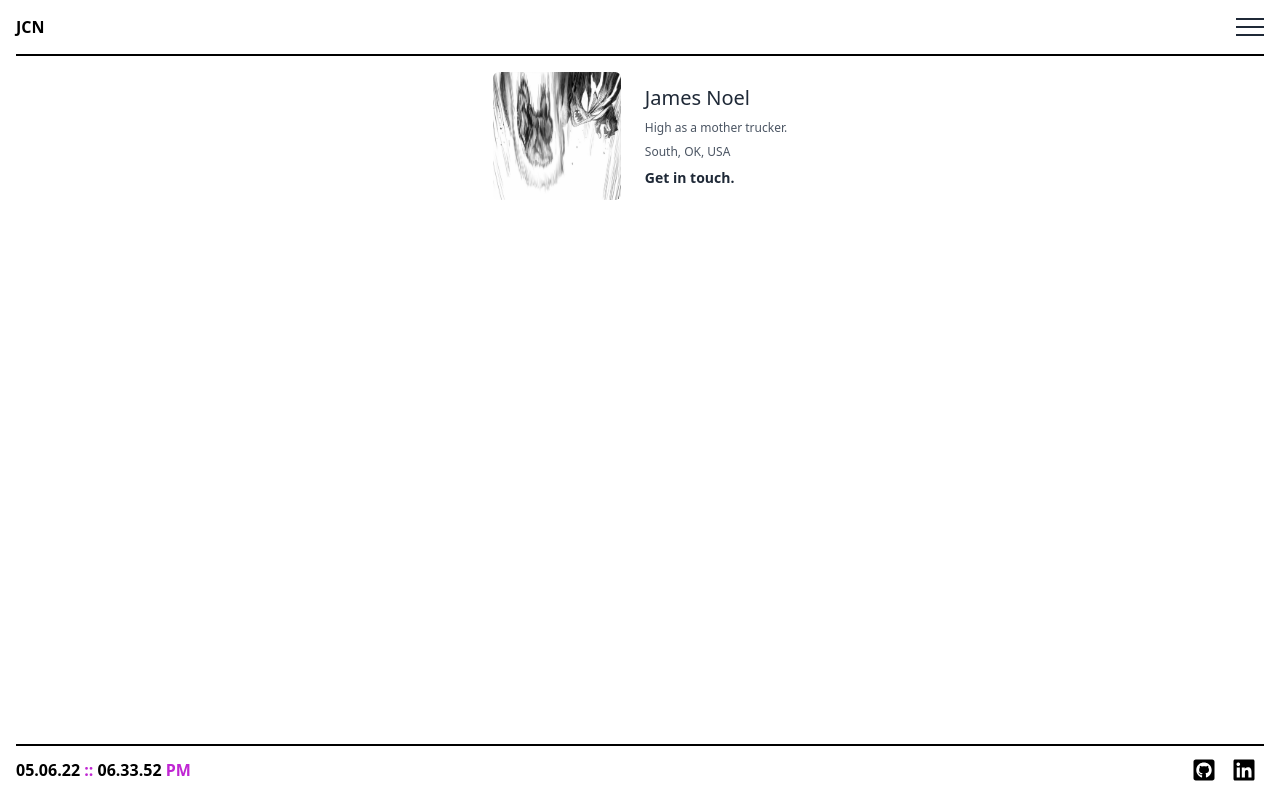
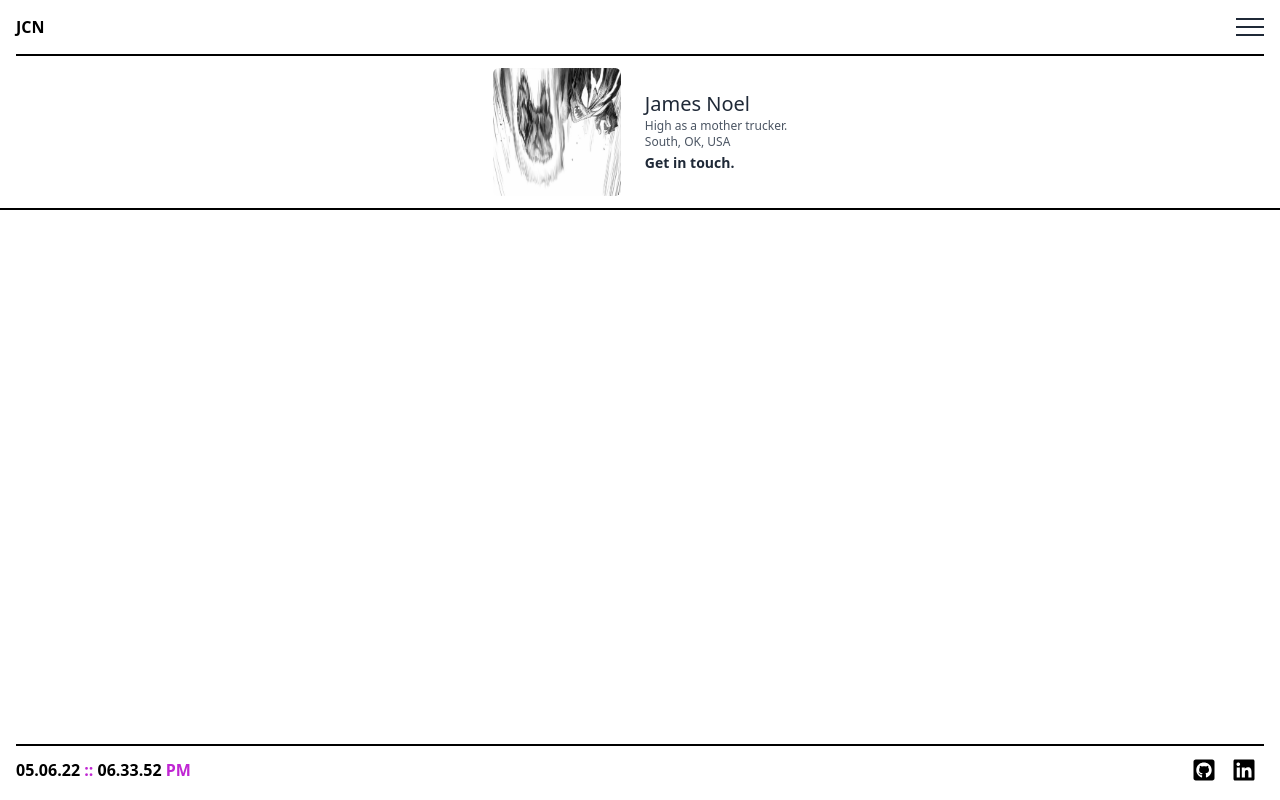
Before and after one commit to jc-noel/site-templates, a website: page src/Home.html in a window 1280 px wide. Drawn offline with Linux system fonts and the light colour scheme.

Commit message:
cleaning up profile card

```diff
--- a/src/Home.html
+++ b/src/Home.html
@@ -10,7 +10,7 @@
 
     <body class="flex h-screen flex-col items-center overflow-hidden" onload="startClock()">
         <!-- This goes on every page (site-header) -->
-        <header class="h-14 w-full flex flex-col">
+        <header class="w-full flex flex-col">
             <!-- Site Navigation -->
             <nav class="relative flex items-center justify-between border-b-2 border-black py-3 mx-4">
                 <div id="logo" class="font-bold">
@@ -40,22 +40,23 @@
             <!-- Site Navigation END -->
 
             <!-- Profile Card: This only shows on homepage -->
-            <section class="flex flex-row items-center gap-6 self-center justify-center mt-4">
-                <img src="assets/img/profile-placeholder.jpg" class="h-32 w-32 rounded-md">
-                <div class="flex h-28 w-1/2 flex-col justify-between py-1">
-                    <p class="text-xl font-medium text-gray-800">James Noel</p>
-                    <p class="text-xs font-normal text-gray-600">High as a mother trucker.</p>
-                    <p class="text-xs font-normal text-gray-600">South, OK, USA</p>
-                    <a href="#" class="text-sm font-bold text-gray-800">Get in touch.</a>
+            <section class="border-b-2 border-black">
+                <div class="mx-4 flex flex-row items-center justify-center gap-6 self-center p-3">
+                    <img src="assets/img/profile-placeholder.jpg" class="h-32 w-32 rounded-md"/>
+                    <div class="">
+                        <p class="text-xl font-medium text-gray-800">James Noel</p>
+                        <p class="text-xs font-normal text-gray-600">High as a mother trucker.</p>
+                        <p class="text-xs font-normal text-gray-600">South, OK, USA</p>
+                        <a href="#" class="text-sm font-bold text-gray-800">Get in touch.</a>
+                    </div>
                 </div>
             </section>
             <!-- Profile Card END -->
+
         </header>
 
         <!-- SAMPLE MAIN CONTENT -->
-        <main class="flex-1 overflow-y-scroll p-4 styled-scrollbars">
-
-        </main>
+        <main class="flex-1 overflow-y-scroll p-4 styled-scrollbars"></main>
         <!-- SAMPLE MAIN CONTENT END -->
 
         <!-- This goes on every page (site-footer) -->
```
Also changed, not shown: src/output.css.
